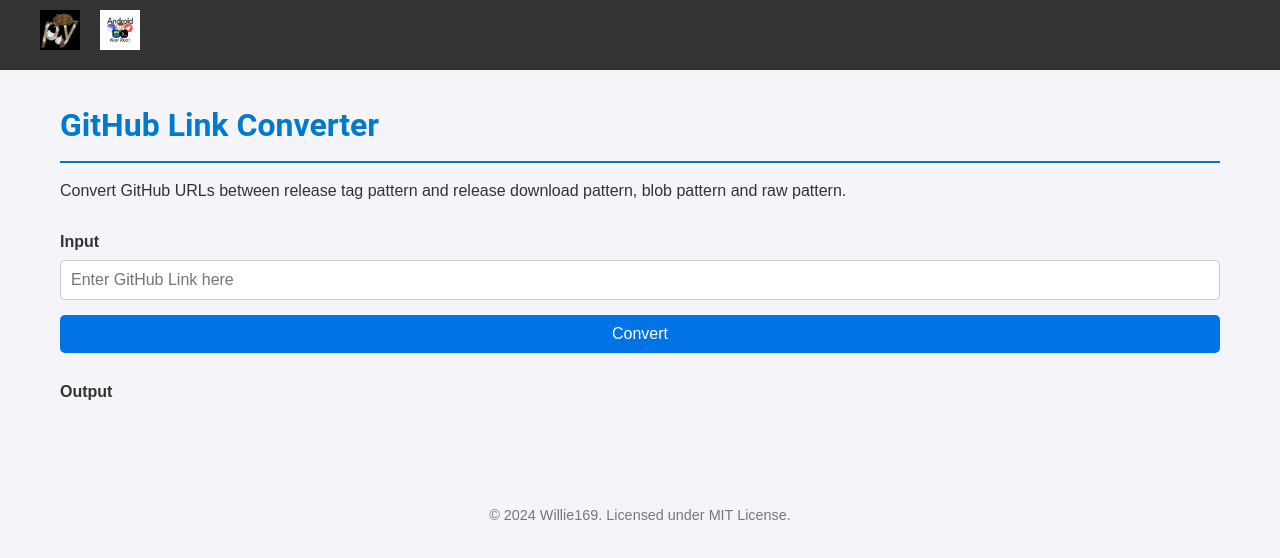
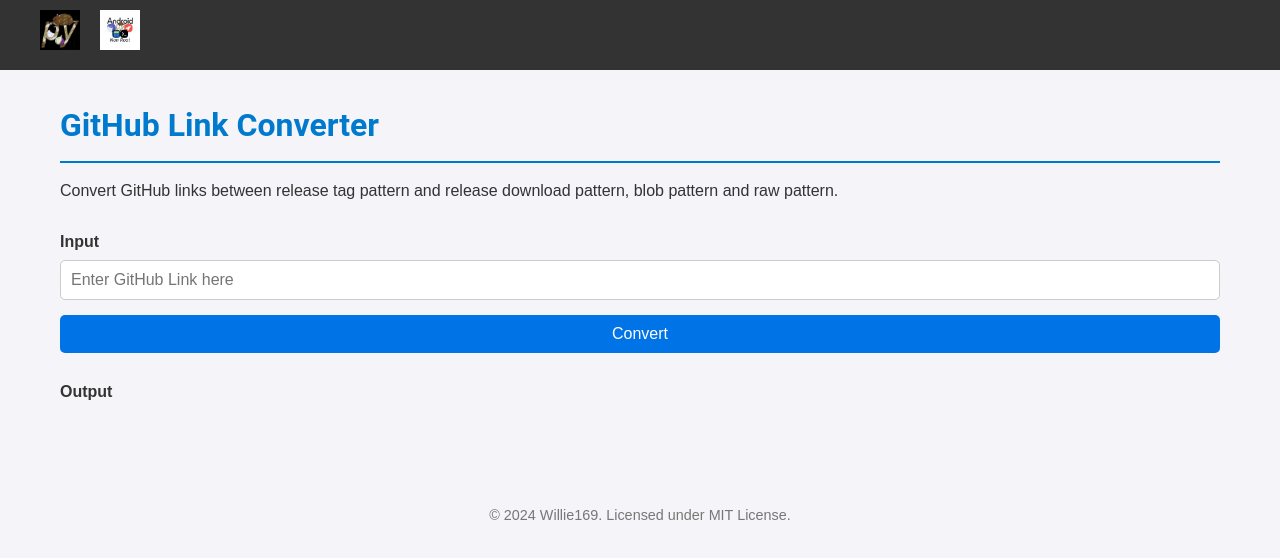
Before and after one commit to Willie169/github-link-converter-downloader, a plain HTML site: page index.html in a window 1280 px wide. Drawn offline with Linux system fonts and the light colour scheme.

Commit message:
Update index.html

```diff
--- a/index.html
+++ b/index.html
@@ -16,7 +16,7 @@
 </div>
 <div class="content">
 <h1>GitHub Link Converter</h1>
-<p>Convert GitHub URLs between release tag pattern and release download pattern, blob pattern and raw pattern.</p>
+<p>Convert GitHub links between release tag pattern and release download pattern, blob pattern and raw pattern.</p>
 <form id="form" onsubmit="output(event);">
 <div class="form-group">
 <br />
```
